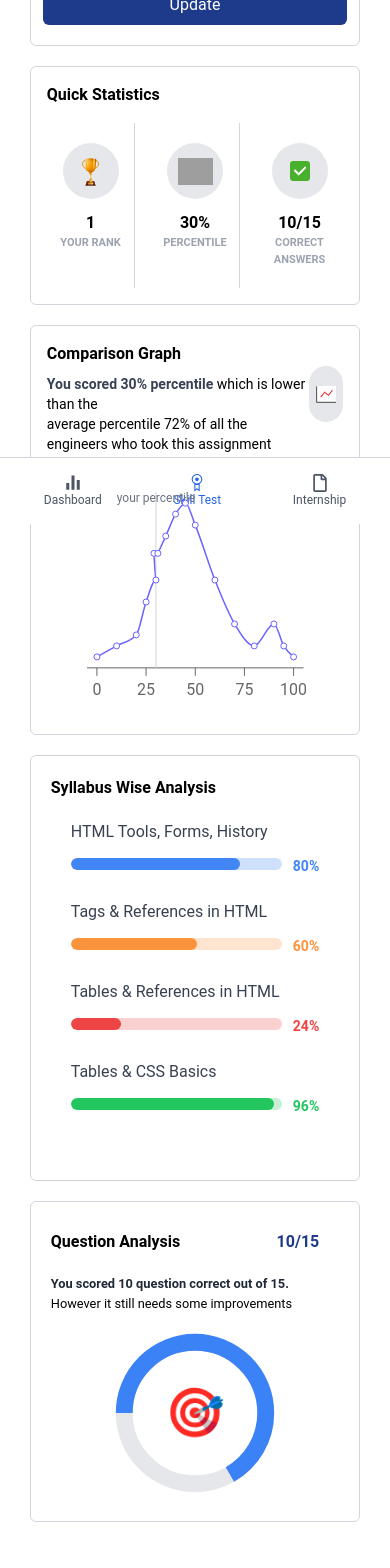
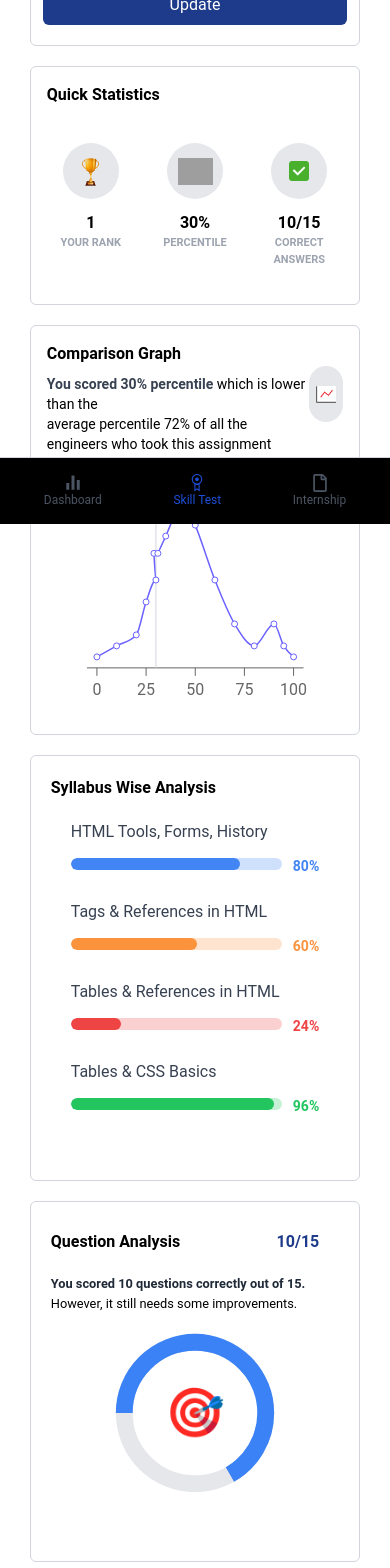
Before and after one commit to Rakshit6722/WhatBytes-assignment, a React (Vite) app: page / in a window 390 px wide. Shown: the part 320-1888 px from the top of the page. Before the commit the page ends 1862 px from the top, so only its background shows below. Built offline with nearby package versions, Linux system fonts and the light colour scheme; grey boxes are pictures that could not be loaded.

Commit message:
mobile bottom navbar issuse fixed

```diff
--- a/src/App.css
+++ b/src/App.css
@@ -2,8 +2,7 @@
 @tailwind components;
 @tailwind utilities;
 
-*{
+*,body{
     padding: 0;
     margin: 0;
-
 }
--- a/src/components/common/Graph/CircularProgress.jsx
+++ b/src/components/common/Graph/CircularProgress.jsx
@@ -5,14 +5,12 @@ const CircularProgress = () => {
     const { score } = useSelector(state => state.user);
     const maxScore = 15;
     const percentage = (score / maxScore) * 100;
-  const circumference = 100;
+    const strokeDashArray = `${percentage}, 100`;
 
-  const strokeDashArray = `${percentage}, 100`;
     return (
-    <div className="flex justify-center items-center">
+      <div className="flex justify-center items-center mb-10"> {/* Add margin-bottom */}
         <div className="relative w-40 h-40">
           <svg className="transform rotate-[-90deg]" viewBox="0 0 36 36" width="100%" height="100%">
-
             <path
               className="text-gray-200"
               strokeWidth="3.8"
@@ -22,8 +20,6 @@ const CircularProgress = () => {
                  a 15.9155 15.9155 0 0 1 0 31.831
                  a 15.9155 15.9155 0 0 1 0 -31.831"
             />
-
-
             <path
               className="text-blue-500"
               strokeWidth="3.8"
@@ -35,8 +31,6 @@ const CircularProgress = () => {
                  a 15.9155 15.9155 0 0 1 0 -31.831"
             />
           </svg>
-
-
           <div className="absolute inset-0 flex justify-center items-center text-5xl">
             🎯
           </div>
--- a/src/components/skill-test/SubSection/QuestionAnalysis.jsx
+++ b/src/components/skill-test/SubSection/QuestionAnalysis.jsx
@@ -3,21 +3,22 @@ import { useSelector } from 'react-redux'
 import CircularProgress from '../../common/Graph/CircularProgress'
 
 const QuestionAnalysis = () => {
-
-  const { score } = useSelector(state => state.user)
+  const { score } = useSelector(state => state.user);
 
   return (
-    <div className='py-7 px-5 border border-gray-300 rounded-md'>
+    <div className='py-7 px-5 border border-gray-300 rounded-md mb-24'> {/* Add margin-bottom */}
       <div className='flex justify-between items-center'>
         <p className='font-bold'>Question Analysis</p>
         <span className='font-bold text-blue-900 pr-5'>{score}/15</span>
       </div>
-      <p className='mt-5 text-[.8rem]'><span className='font-bold text-gray-800'>You scored {score} question correct out of 15.</span> However it still needs some improvements</p>
+      <p className='mt-5 text-[.8rem]'>
+        <span className='font-bold text-gray-800'>You scored {score} questions correctly out of 15.</span> However, it still needs some improvements.
+      </p>
       <div className='mt-5'>
         <CircularProgress />
       </div>
     </div>
-  )
-}
+  );
+};
 
 export default QuestionAnalysis
--- a/src/components/skill-test/SubSection/Statistics.jsx
+++ b/src/components/skill-test/SubSection/Statistics.jsx
@@ -13,7 +13,7 @@ const Statistics = () => {
       <div className='flex flex-wrap lg:flex-nowrap justify-between gap-4'>
 
         {/* rank section */}
-        <div className='flex-1 flex flex-col lg:flex-row items-center lg:items-start py-5 gap-3 border-r border-gray-300 lg:pr-1'>
+        <div className='flex-1 flex flex-col lg:flex-row items-center lg:items-start py-5 gap-3 sm:border-r sm:border-gray-300 lg:pr-1'>
           <div className='bg-gray-200 rounded-full w-14 h-14 flex items-center justify-center'>
             <img src={trophy} alt='logo' width={35} />
           </div>
@@ -24,7 +24,7 @@ const Statistics = () => {
         </div>
 
         {/* percentile section */}
-        <div className='flex-1 flex flex-col lg:flex-row items-center lg:items-start py-5 gap-3 border-r border-gray-300 lg:px-1'>
+        <div className='flex-1 flex flex-col lg:flex-row items-center lg:items-start py-5 gap-3 sm:border-r sm:border-gray-300 lg:px-1'>
           <div className='bg-gray-200 rounded-full w-14 h-14 flex items-center justify-center'>
             <img src={paperboard} alt='logo' width={35} />
           </div>
--- a/src/pages/Home.jsx
+++ b/src/pages/Home.jsx
@@ -62,7 +62,7 @@ const Home = () => {
 
                 {/* For mobile screens */}
                 <div className='w-full block sm:hidden'>
-                    <div className='fixed bottom-0 left-0 right-0 bg-white border-t border-gray-300'>
+                    <div className='fixed bottom-0 left-0 right-0 bg-black z-[100] border-t border-gray-300'>
                         <ul className='flex justify-around p-2'>
                             {links.map((link) => (
                                 <li
@@ -73,7 +73,7 @@ const Home = () => {
                                     <Link to={link.path}>
                                         <div
                                             className={`flex flex-col items-center p-2 transition-all duration-300 ${selected === link.element
-                                                ? 'text-blue-600'
+                                                ? 'text-blue-700'
                                                 : 'text-gray-600'
                                                 }`}
                                         >
```
Lines whose indentation alone changed are shown as unchanged.
